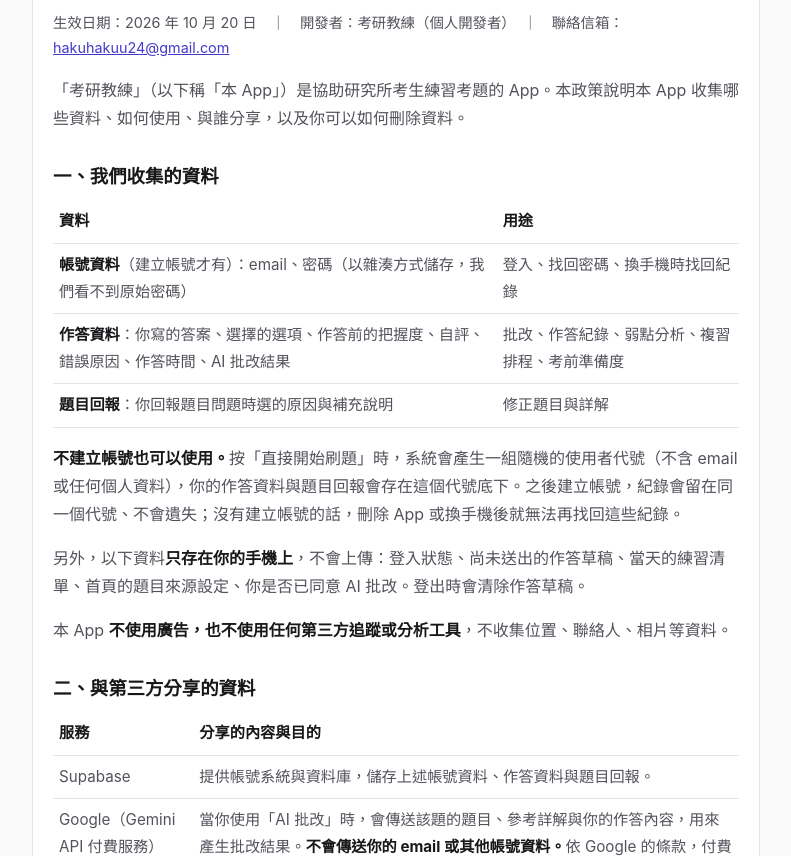
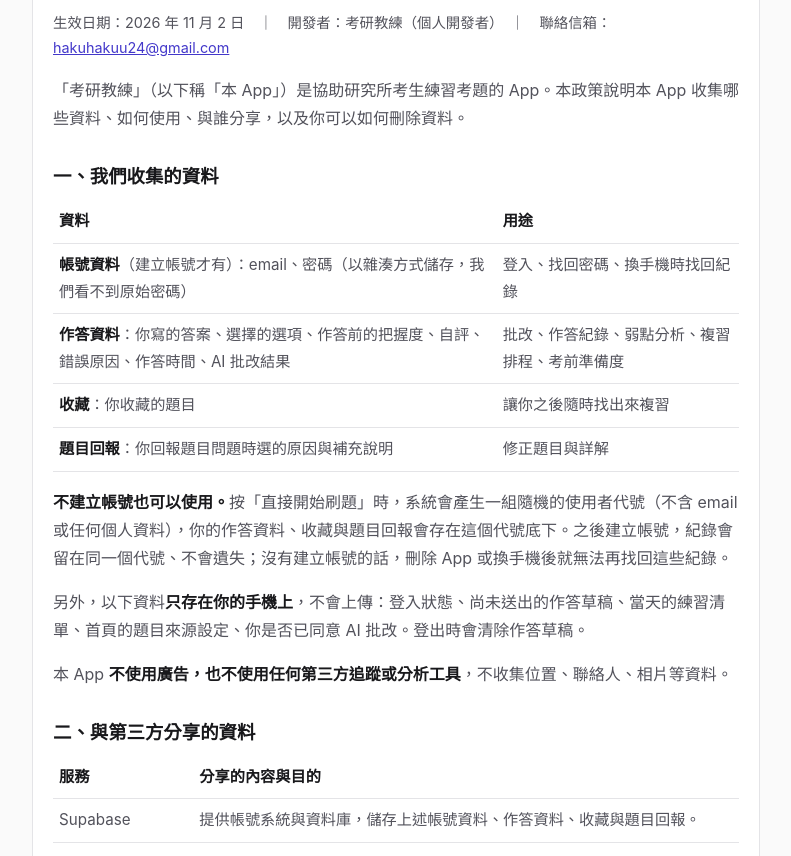
Before and after one commit to hakuhaku24/kaoyan-coach-legal, a plain HTML site: page privacy.html in a window 1280 px wide. Shown: the part 96-952 px from the top of the page, without its empty margins (244-1035 px from the left). Drawn offline with Linux system fonts and the light colour scheme.

Commit message:
docs: privacy policy lists 收藏 (stored, kept under the guest id, deleted with the account)
Co-Authored-By: Claude Opus 5.5 <noreply@anthropic.com>

```diff
--- a/privacy.html
+++ b/privacy.html
@@ -10,7 +10,7 @@
 <main>
   <div class="card">
     <h1>考研教練 隱私權政策</h1>
-    <p class="meta">生效日期：2026 年 10 月 20 日　｜　開發者：考研教練（個人開發者）　｜　聯絡信箱：<a href="mailto:hakuhakuu24@gmail.com">hakuhakuu24@gmail.com</a></p>
+    <p class="meta">生效日期：2026 年 11 月 2 日　｜　開發者：考研教練（個人開發者）　｜　聯絡信箱：<a href="mailto:hakuhakuu24@gmail.com">hakuhakuu24@gmail.com</a></p>
 
     <p>「考研教練」（以下稱「本 App」）是協助研究所考生練習考題的 App。本政策說明本 App 收集哪些資料、如何使用、與誰分享，以及你可以如何刪除資料。</p>
 
@@ -19,16 +19,17 @@
       <tr><th>資料</th><th>用途</th></tr>
       <tr><td><strong>帳號資料</strong>（建立帳號才有）：email、密碼（以雜湊方式儲存，我們看不到原始密碼）</td><td>登入、找回密碼、換手機時找回紀錄</td></tr>
       <tr><td><strong>作答資料</strong>：你寫的答案、選擇的選項、作答前的把握度、自評、錯誤原因、作答時間、AI 批改結果</td><td>批改、作答紀錄、弱點分析、複習排程、考前準備度</td></tr>
+      <tr><td><strong>收藏</strong>：你收藏的題目</td><td>讓你之後隨時找出來複習</td></tr>
       <tr><td><strong>題目回報</strong>：你回報題目問題時選的原因與補充說明</td><td>修正題目與詳解</td></tr>
     </table>
-    <p><strong>不建立帳號也可以使用。</strong>按「直接開始刷題」時，系統會產生一組隨機的使用者代號（不含 email 或任何個人資料），你的作答資料與題目回報會存在這個代號底下。之後建立帳號，紀錄會留在同一個代號、不會遺失；沒有建立帳號的話，刪除 App 或換手機後就無法再找回這些紀錄。</p>
+    <p><strong>不建立帳號也可以使用。</strong>按「直接開始刷題」時，系統會產生一組隨機的使用者代號（不含 email 或任何個人資料），你的作答資料、收藏與題目回報會存在這個代號底下。之後建立帳號，紀錄會留在同一個代號、不會遺失；沒有建立帳號的話，刪除 App 或換手機後就無法再找回這些紀錄。</p>
     <p>另外，以下資料<strong>只存在你的手機上</strong>，不會上傳：登入狀態、尚未送出的作答草稿、當天的練習清單、首頁的題目來源設定、你是否已同意 AI 批改。登出時會清除作答草稿。</p>
     <p>本 App <strong>不使用廣告，也不使用任何第三方追蹤或分析工具</strong>，不收集位置、聯絡人、相片等資料。</p>
 
     <h2>二、與第三方分享的資料</h2>
     <table>
       <tr><th>服務</th><th>分享的內容與目的</th></tr>
-      <tr><td>Supabase</td><td>提供帳號系統與資料庫，儲存上述帳號資料、作答資料與題目回報。</td></tr>
+      <tr><td>Supabase</td><td>提供帳號系統與資料庫，儲存上述帳號資料、作答資料、收藏與題目回報。</td></tr>
       <tr><td>Google（Gemini API 付費服務）</td><td>當你使用「AI 批改」時，會傳送該題的題目、參考詳解與你的作答內容，用來產生批改結果。<strong>不會傳送你的 email 或其他帳號資料。</strong>依 Google 的條款，付費服務的資料不會被用來改進 Google 的產品。</td></tr>
       <tr><td>Expo</td><td>傳送 App 的更新檔案；過程中會處理裝置的基本連線資訊（例如 IP 位址），以及一組安裝時隨機產生、只用來統計更新次數的識別碼（與你的帳號無關）。</td></tr>
     </table>
@@ -39,7 +40,7 @@
     <p>資料傳輸全程使用加密連線（HTTPS）。資料庫設有存取權限控管，每位使用者只能讀取與修改自己的資料。</p>
 
     <h2>四、資料保存與刪除</h2>
-    <p>你的資料會保存到你刪除帳號為止。刪除帳號後，你的帳號、全部作答資料、複習排程與題目回報會<strong>立即從資料庫中永久刪除</strong>，我們不會另外保留副本。</p>
+    <p>你的資料會保存到你刪除帳號為止。刪除帳號後，你的帳號、全部作答資料、收藏、複習排程與題目回報會<strong>立即從資料庫中永久刪除</strong>，我們不會另外保留副本。</p>
     <p>刪除方式：</p>
     <ul>
       <li><strong>在 App 內</strong>：首頁右上角的帳號按鈕 → 「刪除帳號」（沒有建立帳號的話是「刪除這支手機上的紀錄」） → 「永久刪除」。</li>
```
